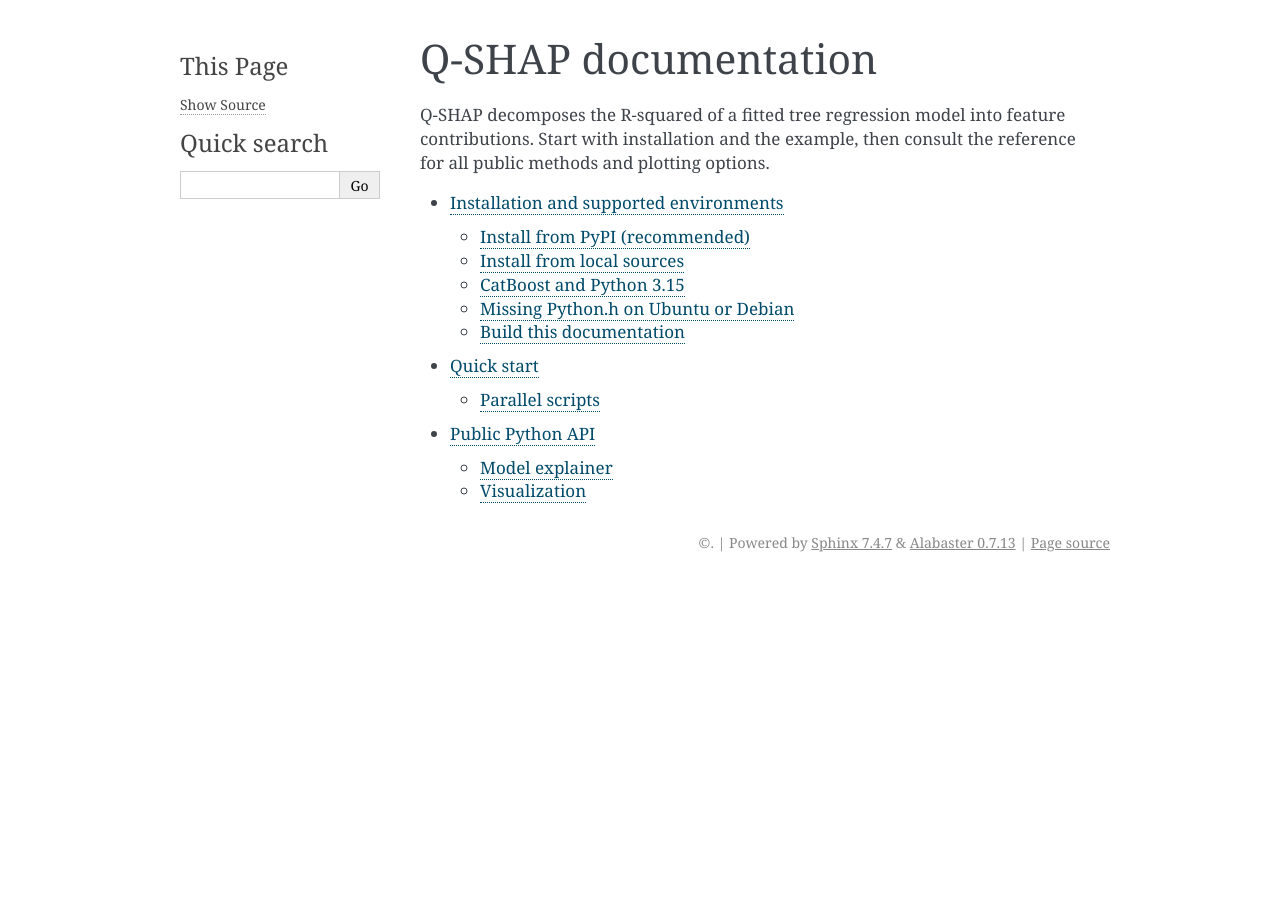
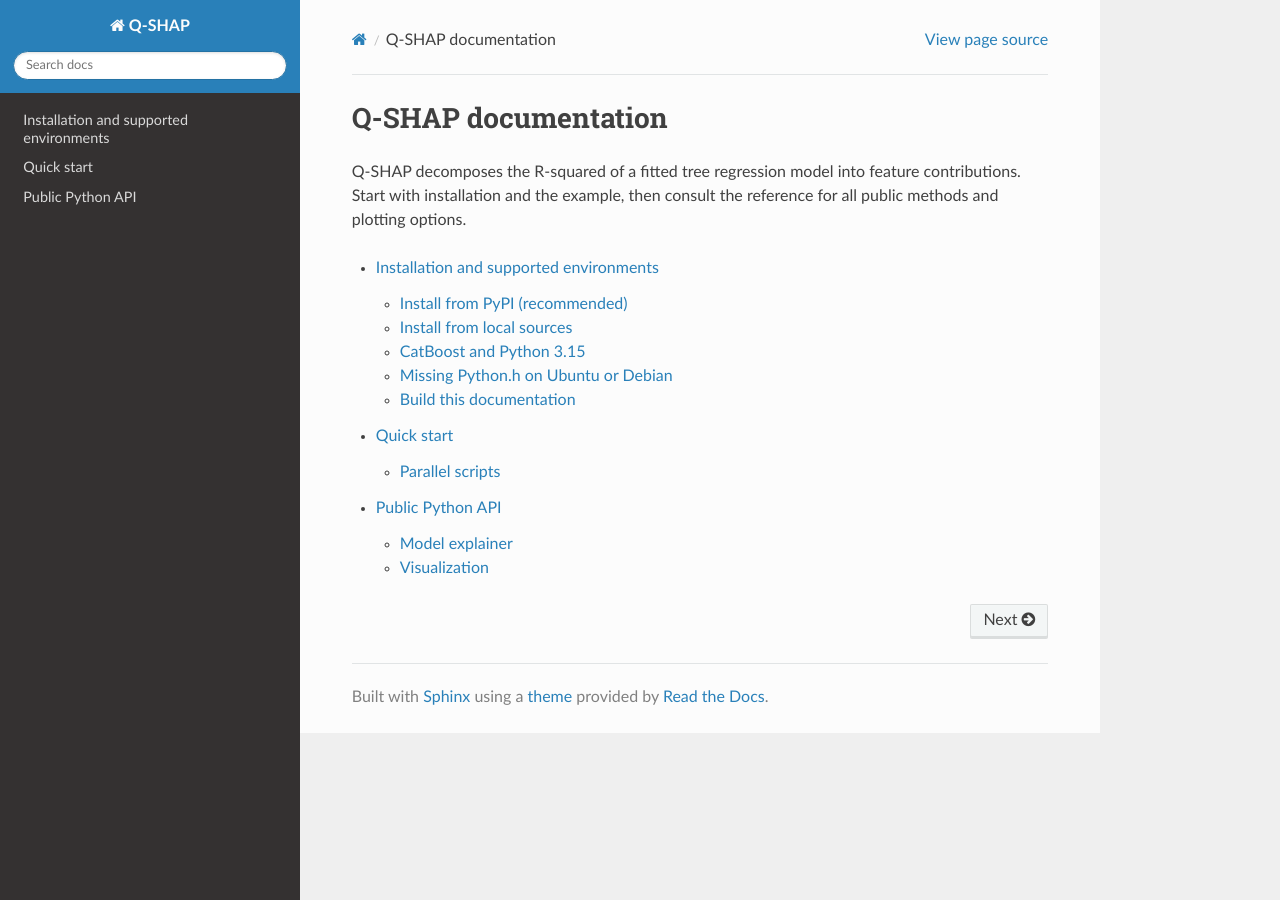
Before and after one commit to catstats/Q-SHAP, a Sphinx documentation site: the page built from docs/index.rst, in a window 1280 px wide. Built offline with Sphinx 7.4.7 and the Read the Docs theme 3.1.0, drawn with Linux system fonts in a browser that asks for light colours.

Commit message:
Use the Read the Docs Sphinx theme

```diff
--- a/docs/conf.py
+++ b/docs/conf.py
@@ -5,7 +5,13 @@ sys.path.insert(0, str(Path(__file__).resolve().parents[1]))
 project = "Q-SHAP"
 author = "Zhongli Jiang and Dabao Zhang"
 release = "3.0.0"
-extensions = ["sphinx.ext.autodoc", "sphinx.ext.napoleon", "sphinx.ext.viewcode"]
-html_theme = "alabaster"
+extensions = [
+    "sphinx.ext.autodoc",
+    "sphinx.ext.napoleon",
+    "sphinx.ext.viewcode",
+    "sphinx_rtd_theme",
+]
+html_theme = "sphinx_rtd_theme"
+html_show_copyright = False
 autodoc_member_order = "bysource"
 exclude_patterns = ["_build"]
--- a/setup.py
+++ b/setup.py
@@ -78,7 +78,7 @@ setup(
         'lightgbm': ['lightgbm'],
         'catboost': ['catboost'],
         'all': ['xgboost', 'lightgbm', 'catboost'],
-        'docs': ['sphinx>=7,<10'],
+        'docs': ['sphinx>=7,<10', 'sphinx-rtd-theme>=3,<4'],
     },
     classifiers=[
         'Operating System :: Microsoft :: Windows',
```
